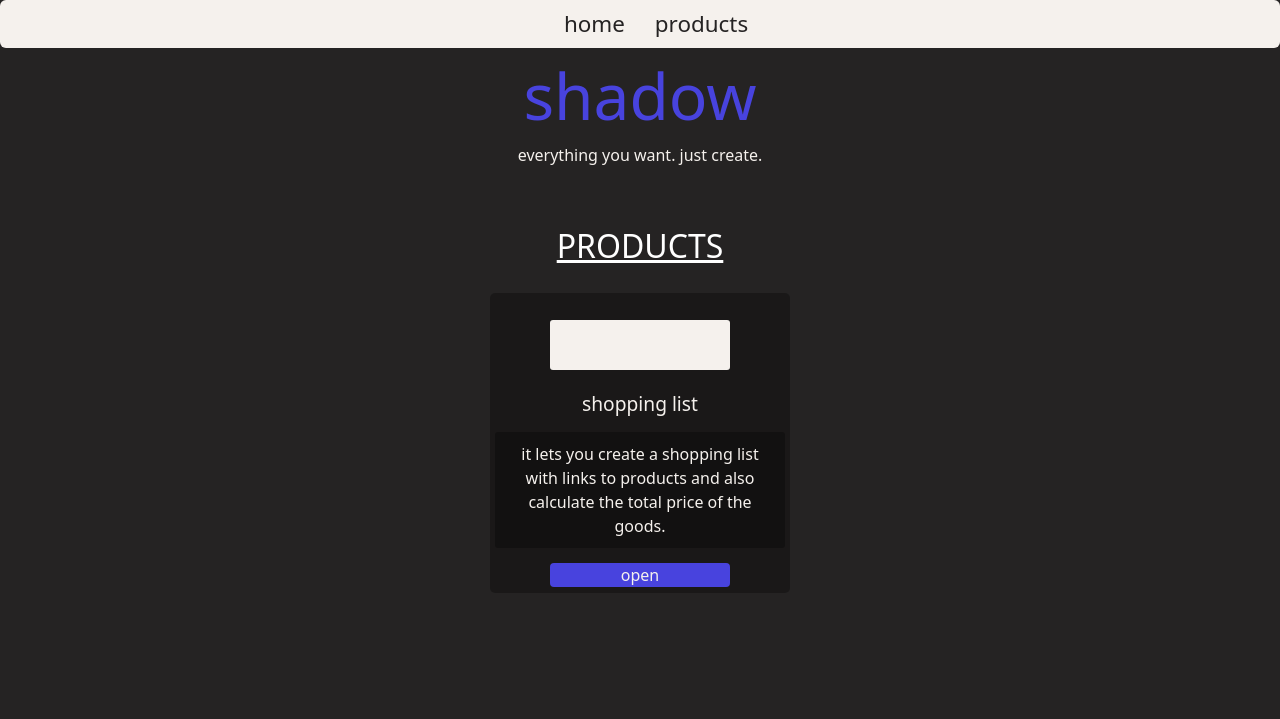
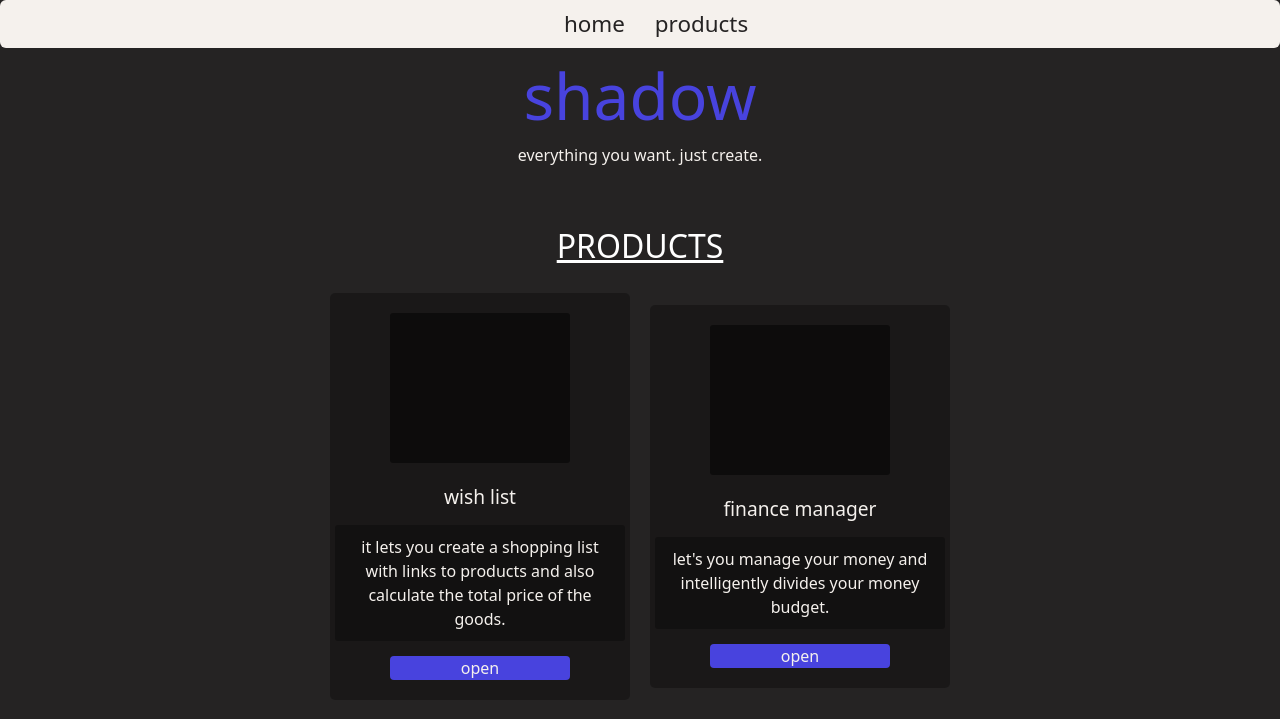
Before and after one commit to rishit836/shadow, a Django app: page /products in a window 1280 px wide. Shown: the top 719 px of the page. Run offline with Django 5.2, Linux system fonts and the light colour scheme.

Commit message:
finance manager layout added

```diff
--- a/main/static/styles/product.css
+++ b/main/static/styles/product.css
@@ -45,8 +45,9 @@
 }
 .card-img{
     max-width: 60%;
-    min-height: 50px;
-    background-color: #F5F1ED;;
+    min-width: 150px;
+    min-height: 150px;
+    background-color: rgba(0,0,0,.5);;
     margin: 20px 0px;
     padding: 0px 20px;
 }
@@ -82,9 +83,10 @@
     border: none;
     border-radius: 4px;
     transition: all .5s;
+    margin-bottom: 20px;;
 }
 .open-button a:hover{
-    background-color: #E32D2D;
+    background-color: #00b186;
     min-width: 80%;
 
 }
--- a/main/templates/products.html
+++ b/main/templates/products.html
@@ -17,7 +17,7 @@
 
             </div>
             <div class="card-title">
-                shopping list
+                wish list
             </div>
             <div class="card-desc">
                 it lets you create a shopping list with links to products
@@ -27,6 +27,21 @@
                 <a href="{% url 'widget:shopping' %}">open</a>
             </div>
         </div>
+
+                <div class="card">
+            <div class="card-img">
+
+            </div>
+            <div class="card-title">
+                finance manager
+            </div>
+            <div class="card-desc">
+                let's you manage your money and intelligently divides your money budget.
+            </div>
+            <div class="open-button">
+                <a href="{% url 'widget:shopping' %}">open</a>
+            </div>
+        </div>
     </div>
 </div>
 {% endblock body %}
--- a/widgets/operations.py
+++ b/widgets/operations.py
@@ -14,6 +14,9 @@ def push_item(user,item_name,item_link,item_price):
         except:
             print("error getting price automatically.")
             item_price = 0
+    if item_price is None:
+        print("couldnt fetch price")
+        item_price = 0
     new_item = ShoppingListItem(user=user,name=item_name,price=item_price,link=item_link)
     new_item.save()
 
```
Also changed, not shown: db.sqlite3, widgets/templates/finance.html (added).
